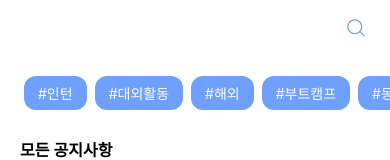
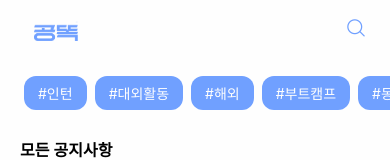
Before and after one commit to somsomdah/GongTalk-frontend, a React Native app: screen /home in a window 390 px wide. Shown: the top 160 px of the page. Built offline with nearby package versions, Linux system fonts and the light colour scheme.

Commit message:
메인 헤더 변경, 내려갈 때 그림자 지게& 심볼 삽입

```diff
--- a/src/App.js
+++ b/src/App.js
@@ -1,5 +1,5 @@
 import { NavigationContainer } from "@react-navigation/native";
-import styled, { ThemeProvider } from "styled-components/native";
+import styled from "styled-components/native";
 import OuterStackNavigation from "./navigations/OuterStack";
 import { color } from './common/colors';
 import { image } from './common/images';
@@ -8,14 +8,12 @@ import { StatusBar } from 'react-native';
 
 const App = () => {
     return (
-        <ThemeProvider theme={{ color: color, image: image, font: font }}>
             <Container>
                 <StatusBar backgroundColor={color.white} barStyle='dark-content' />
                 <NavigationContainer>
                     <OuterStackNavigation />
                 </NavigationContainer>
             </Container>
-        </ThemeProvider>
     );
 };
 
--- a/src/common/images.js
+++ b/src/common/images.js
@@ -37,5 +37,14 @@ export const image = {
         hongik: require('../../assets/schools/hongik-logo.png'),
         seogang: require('../../assets/schools/seogang-logo.png'),
 
+    },
+
+    symbol: {
+        letter: {
+            horizontal: require('../../assets/symbols/letter_horizontal_primary.png'),
+            vertical: require('../../assets/symbols/letter_vertical_primary.png'),
+        },
+        circle: require('../../assets/symbols/circle_primary.png'),
+        square: require('../../assets/symbols/square_primary.png'),
     }
 }
--- a/src/components/addBoard/Header.js
+++ b/src/components/addBoard/Header.js
@@ -10,7 +10,7 @@ const Container = styled.View`
     shadow-offset: {width: 0px, height: 2px};
     shadow-opacity: 0.8;
     shadow-radius: 2px; */
-    elevation: 2;
+    elevation: 1;
     height: 56px;
     flex-direction: row;
     align-items: center;
--- a/src/components/board/TobBar.js
+++ b/src/components/board/TobBar.js
@@ -5,8 +5,8 @@ import { Pressable } from 'react-native';
 
 
 const Container = styled.View.attrs({
-    borderBottomColor: color.gray2,
-    borderBottomWidth: 1
+    // borderBottomColor: color.gray2,
+    // borderBottomWidth: 1
 })`
     background-color: ${color.white};
     height: 56px;
@@ -16,11 +16,12 @@ const Container = styled.View.attrs({
     padding-right: 24px;
     padding-left: 24px;
     flex-direction: row;
+    elevation: 1;
 `;
 
 const TitleBox = styled.View.attrs(({ focused }) => ({
     borderBottomColor: focused ? color.primary : color.gray3,
-    borderBottomWidth: 3
+    borderBottomWidth: focused? 3 : 0
 }))`
     height: 38px;
     padding-bottom: 16px;
--- /dev/null
+++ b/src/components/home/Header.js
@@ -0,0 +1,49 @@
+import { Pressable } from "react-native";
+import styled from "styled-components/native";
+import { image } from '../../common/images';
+import { color } from "../../common/colors";
+
+const Container = styled.View`
+    height: 56px;
+    flex-direction: row;
+    justify-content: space-between;
+    align-items: center;
+    background-color: ${color.white};
+    elevation: ${({isOnTop}) => isOnTop ? 0 : 1};
+    padding: 12px 24px;
+`;
+
+const SymbolImage = styled.Image`
+    width: 44px;
+    height: 20px;
+    margin-top: 5px;
+    margin-left: 10px;
+    /* width: 66px;
+    height: 30px; */
+`;
+
+const SearchIcon = styled.Image`
+    height: 20px;
+    width: 20px;
+`;
+
+const SearchButton = ({navigation}) => {
+    return (
+        <Pressable onPress={() => (navigation.navigate('search'))}>
+            <SearchIcon source={image.common.search.primary}/>
+        </Pressable>
+    );
+
+}
+
+
+const Header = ({navigation, isOnTop}) => {
+    return (
+        <Container isOnTop={isOnTop}>
+            <SymbolImage source={image.symbol.letter.horizontal}/>
+            <SearchButton navigation={navigation} />
+        </Container>
+    );
+};
+
+export default Header
--- a/src/components/home/SearchBox.js
+++ /dev/null
@@ -1,37 +0,0 @@
-import { Pressable } from "react-native";
-import styled from "styled-components/native";
-import { image } from '../../common/images'
-
-
-const Icon = styled.Image`
-    margin-right: 24px;
-    margin-bottom: 18px;
-    margin-top: 18px;
-    height: 20px;
-    width: 20px;
-`;
-
-const IconBox = ({navigation}) => {
-    return (
-        <Pressable onPress={() => (navigation.navigate('search'))}>
-            <Icon source={image.common.search.primary}/>
-        </Pressable>
-    );
-
-}
-
-const Container = styled.View`
-    height: 56px;
-    flex-direction: row;
-    justify-content: flex-end;
-`;
-
-const SearchBox = ({navigation}) => {
-    return (
-        <Container>
-            <IconBox navigation={navigation} />
-        </Container>
-    );
-};
-
-export default SearchBox
--- a/src/navigations/BottomTab.js
+++ b/src/navigations/BottomTab.js
@@ -20,6 +20,7 @@ const BottomTabNavigation = ({navigation}) => {
                 tabBarStyle: {
                     paddingHorizontal: 35,
                     height: 56,
+                    elevation: 1,
                 },
                 headerShown: false
             }
--- a/src/navigations/OuterStack.js
+++ b/src/navigations/OuterStack.js
@@ -8,17 +8,12 @@ const Stack = createStackNavigator();
 const OuterStackNavigation = () => {
     return (
         <Stack.Navigator
-            screenOptions={{ headerShown: false }}
+            screenOptions={{ headerShown: false, animationEnabled: false}}
             initialRouteName='main'
         >
             <Stack.Screen name='main' component={BottomTabNavigation} />
             <Stack.Screen name="search" component={Search} />
-            <Stack.Screen name="addBoard" component={AddBoard} options={{
-                // headerShown: true,
-                // // headerStatusBarHeight: 56,
-                // headerStyle: {elevation: 20,
-                //     shadowOpacity: 1,}
-                }}/>
+            <Stack.Screen name="addBoard" component={AddBoard} />
         </Stack.Navigator>
     );
 };
--- a/src/screens/Home.js
+++ b/src/screens/Home.js
@@ -1,11 +1,10 @@
-import React from 'react';
-import SearchBox from '../components/home/SearchBox';
+import React, { useState } from 'react';
+import Header from '../components/home/Header';
 import KeywordBox from '../components/home/KeywordBox';
 import Roundup from '../components/home/Roundup'
 import Board from '../components/home/Board';
 import styled from 'styled-components/native';
 import { color } from '../common/colors';
-
 
 
 const Container = styled.View`
@@ -25,12 +24,15 @@ const BodyContainer = styled.View`
 
 
 const Home = ({ navigation }) => {
+
+    const [isOnTop, setIsOnTop] = useState(true);
+
     return (
         <Container>
-            <SearchBox navigation={navigation} />
-            <InnerContainer>
+            <Header navigation={navigation} isOnTop={isOnTop}/>
+            <InnerContainer onScroll={({nativeEvent})=>{nativeEvent.contentOffset.y < 5 ? setIsOnTop(true) : setIsOnTop(false)}}>
                 <KeywordBox keywordList={['#인턴', '#대외활동', '#해외', '#부트캠프', '#동아리']} />
-                <BodyContainer>
+                <BodyContainer >
                     <Roundup />
                     <Board />
                 </BodyContainer>
--- a/src/screens/Main.js
+++ b/src/screens/Main.js
@@ -1,7 +1,5 @@
 import React from 'react';
 import { Text, View } from 'react-native';
-import SearchBox from '../components/home/SearchBox';
-import KeywordBox from '../components/home/KeywordBox';
 
 export const Category = () => {
     return <Text>Category</Text>
```
